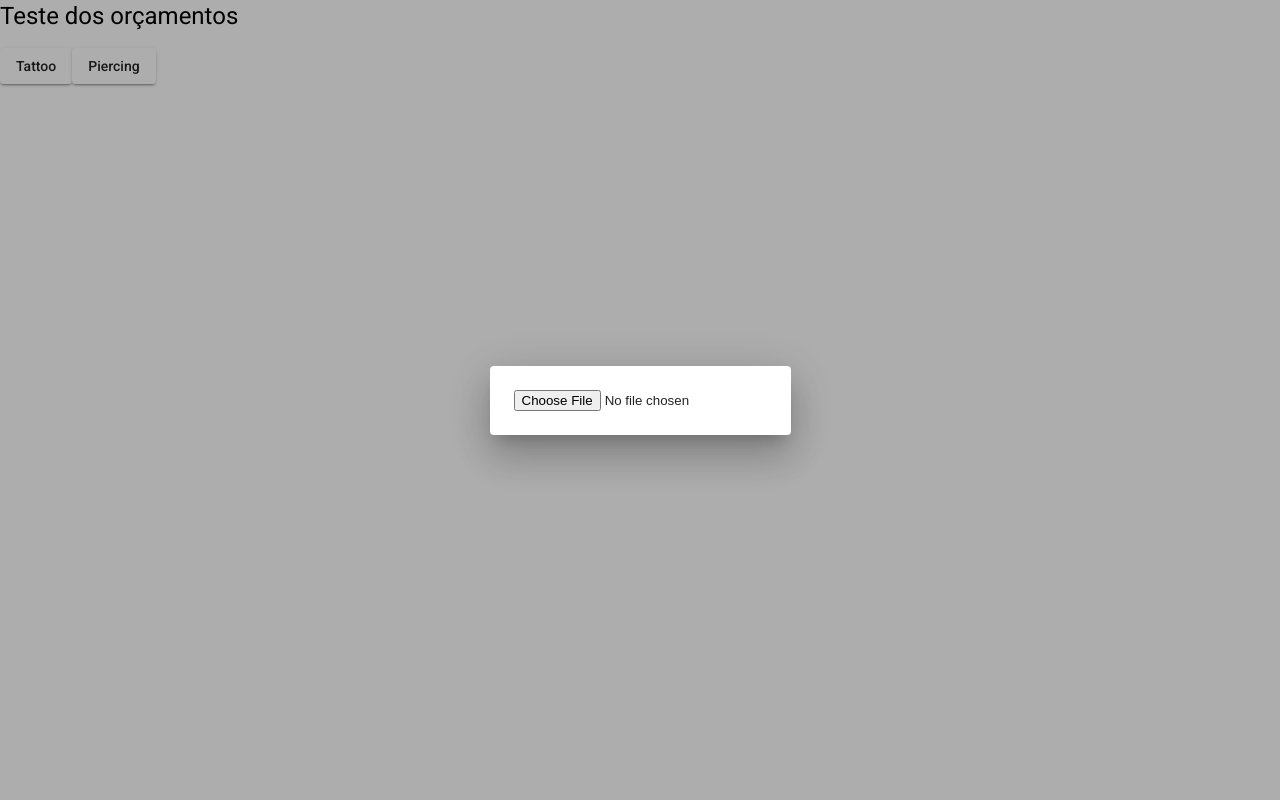
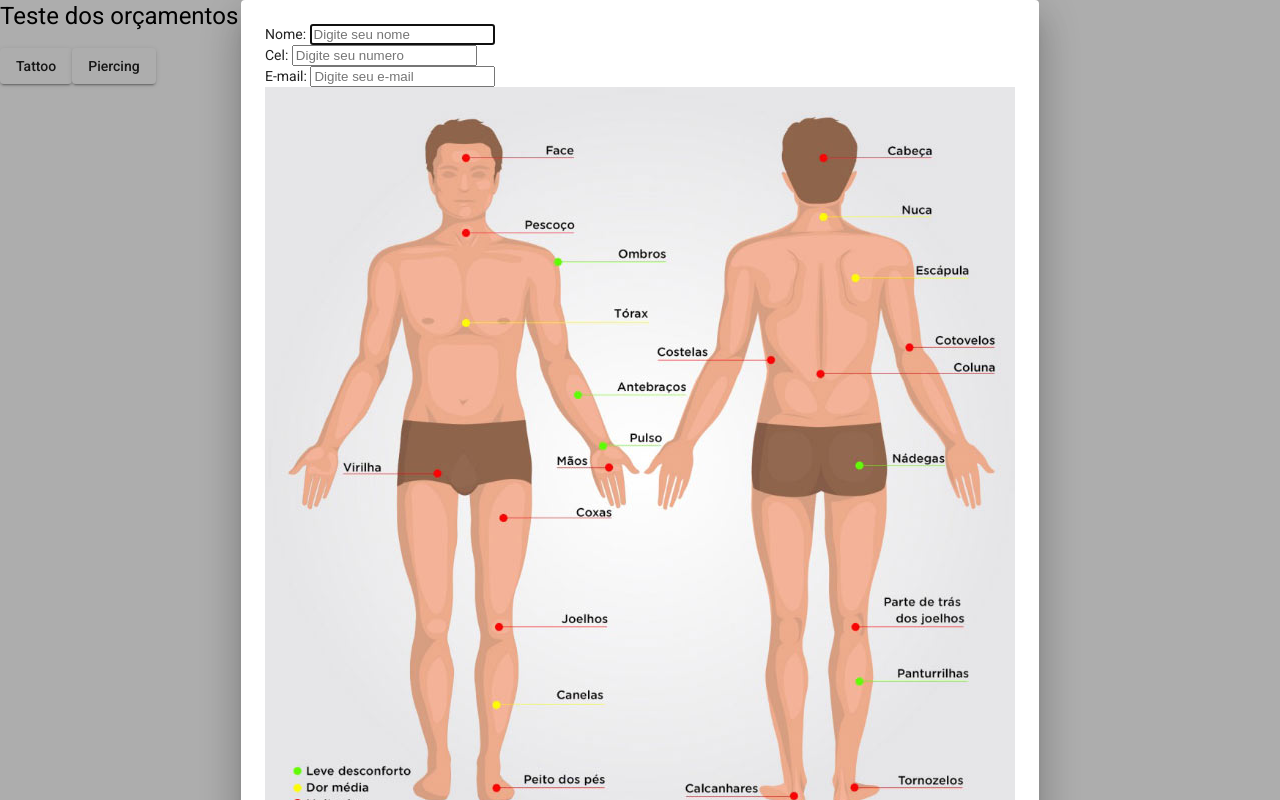
Before and after one commit to SmartInkx/front-end, an Angular app: page /orcamento in a window 1280 px wide. Both pictures are taken after a click on the button "Tattoo". Built offline with nearby package versions, Linux system fonts and the light colour scheme.

Commit message:
Adicionando mais features

```diff
--- a/src/app/tattoo/tattoo.component.html
+++ b/src/app/tattoo/tattoo.component.html
@@ -9,7 +9,7 @@
   <body>
     <section class="main">
       <div class="container">
-        <!-- <form method="post" #ott="ngForm" (ngSubmit)="orcamentoTattoo(ott)">
+        <form method="post" #ott="ngForm" (ngSubmit)="orcamentoTattoo(ott)">
           <div class="form-group">
             <label for="name">Nome: </label>
             <input
@@ -54,8 +54,8 @@
             </button>
             <button mat-raised-button [mat-dialog-close]>Cancelar</button>
           </div>
-        </form> -->
-        <input type="file" (change)="uploadImage($event)" />
+        </form>
+        <!-- <input type="file" (change)="uploadImage($event)" /> -->
       </div>
     </section>
   </body>
--- a/src/app/tattoo/tattoo.component.ts
+++ b/src/app/tattoo/tattoo.component.ts
@@ -27,12 +27,12 @@ export class TattooComponent implements OnInit {
     });
   }
 
-  onUploadImage(event) {
-    this.uploadedImage = event.target.files[0];
-  }
+  // onUploadImage(event) {
+  //   this.uploadedImage = event.target.files[0];
+  // }
 
-  imageUploadAction() {
-    const imageFormData = new FormData();
-    formData.append('file', this.onUploadedImage);
-  }
+  // imageUploadAction() {
+  //   const imageFormData = new FormData();
+  //   formData.append('file', this.onUploadedImage);
+  // }
 }
```
